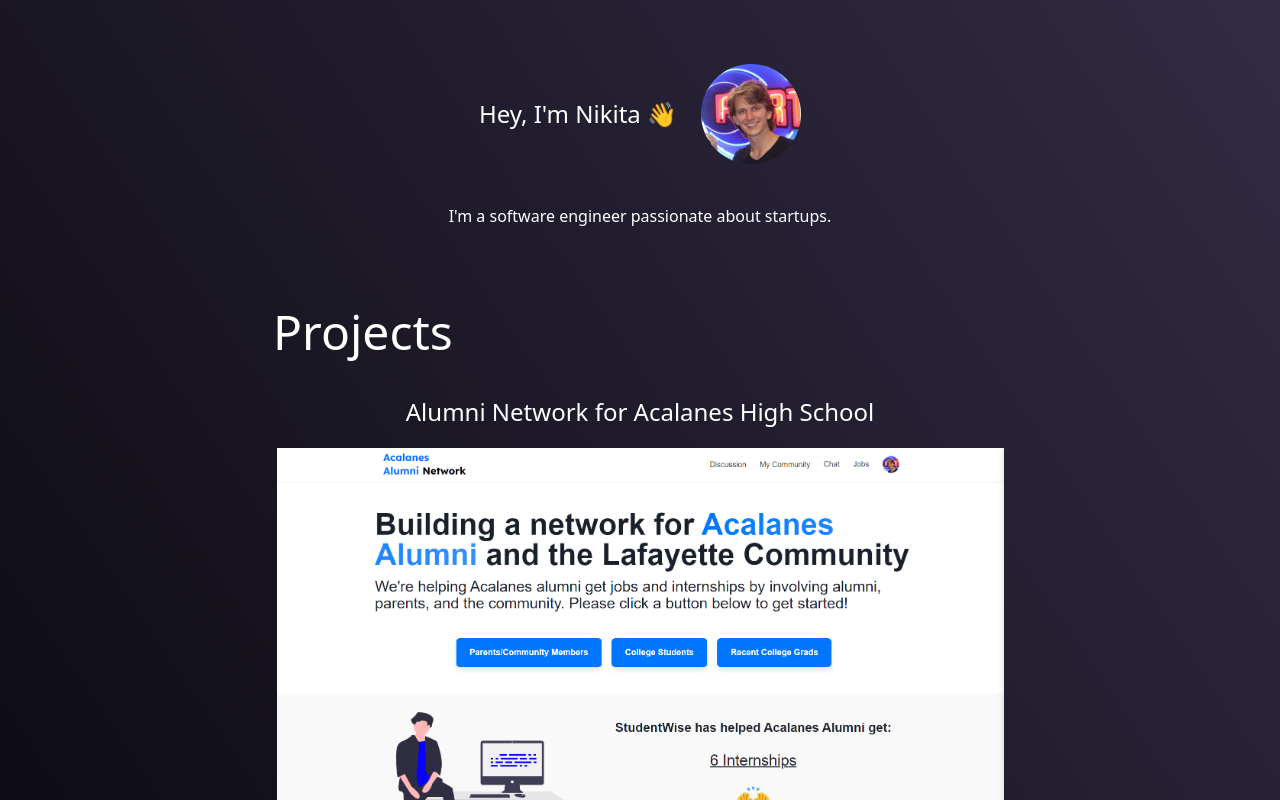
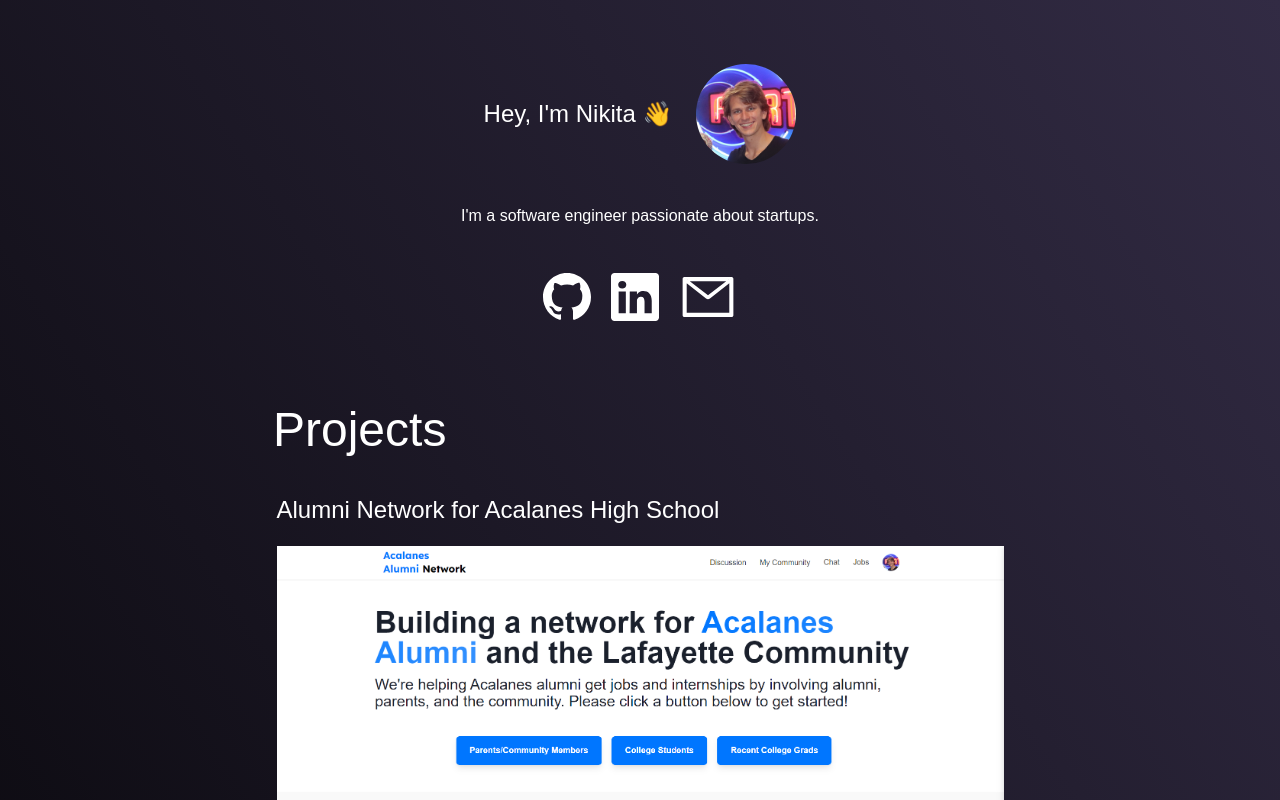
Before and after one commit to nikitamalinov/nikitamalinovsky, a Next.js app: page / in a window 1280 px wide. Shown: the top 800 px of the page. Built offline with nearby package versions, Linux system fonts and the light colour scheme.

Commit message:
styled w/ framer-motion + added socials

```diff
--- a/package.json
+++ b/package.json
@@ -9,16 +9,22 @@
     "lint": "next lint"
   },
   "dependencies": {
+    "@chakra-ui/next-js": "^2.1.4",
+    "@chakra-ui/react": "^2.7.1",
+    "@emotion/react": "^11.11.1",
+    "@emotion/styled": "^11.11.0",
     "@types/node": "20.3.2",
     "@types/react": "18.2.14",
     "@types/react-dom": "18.2.6",
     "autoprefixer": "10.4.14",
     "eslint": "8.43.0",
     "eslint-config-next": "13.4.7",
+    "framer-motion": "^10.12.17",
     "next": "13.4.7",
     "postcss": "8.4.24",
     "react": "18.2.0",
     "react-dom": "18.2.0",
+    "react-icons": "^4.10.1",
     "tailwindcss": "3.3.2",
     "typescript": "5.1.6"
   }
--- a/pages/_app.tsx
+++ b/pages/_app.tsx
@@ -1,11 +1,15 @@
 import "@/styles/globals.css";
 import type { AppProps } from "next/app";
 import SeoLayout from "@/components/Layouts/seo";
+import { ChakraProvider } from "@chakra-ui/react";
+import theme from "../theme/styles";
 
 export default function App({ Component, pageProps }: AppProps) {
   return (
-    <SeoLayout>
-      <Component {...pageProps} />
-    </SeoLayout>
+    <ChakraProvider theme={theme}>
+      <SeoLayout>
+        <Component {...pageProps} />
+      </SeoLayout>
+    </ChakraProvider>
   );
 }
--- a/pages/index.tsx
+++ b/pages/index.tsx
@@ -1,11 +1,43 @@
 import Image from "next/image";
+import { BsGithub, BsLinkedin } from "react-icons/bs";
+import { AiOutlineMail } from "react-icons/ai";
+import { motion } from "framer-motion";
+
+const childVariants = {
+  hidden: { opacity: 0, y: 20 },
+  visible: {
+    opacity: 1,
+    y: 0,
+    transition: {
+      duration: 0.5,
+    },
+  },
+};
+
+const containerVariants = {
+  hidden: { opacity: 0 },
+  visible: {
+    opacity: 1,
+    transition: {
+      staggerChildren: 0.1,
+    },
+  },
+};
 
 export default function Home() {
   return (
     <main className="flex flex-col justify-center min-h-screen items-center bg-gradient-to-tr from-black to-[#322B44] text-white">
-      <div className="mx-auto mb-10 flex flex-col ">
-        <div className="flex flex-col items-center">
-          <div className="flex items-center gap-6 mt-16">
+      <motion.div
+        className="mx-auto mb-10 flex flex-col"
+        variants={containerVariants}
+        initial="hidden"
+        animate="visible"
+      >
+        <motion.div className="flex flex-col items-center">
+          <motion.div
+            variants={childVariants}
+            className="flex items-center gap-6 mt-16"
+          >
             <span className="text-xl xs:text-2xl">
               Hey, I&apos;m Nikita{" "}
               <div className="inline-block animate-wave">👋</div>
@@ -15,18 +47,71 @@ export default function Home() {
               src="/nikita.png"
               width={100}
               height={100}
+              priority={true}
               className="rounded-full"
               alt="Nikita Malinovsky"
             />
-          </div>
+          </motion.div>
+          <motion.div className="mt-10 mx-5" variants={childVariants}>
+            I&apos;m a software engineer passionate about startups.
+          </motion.div>
+          <motion.div
+            className="mt-10 flex gap-5 items-center"
+            variants={childVariants}
+          >
+            <motion.a
+              href="https://github.com/nikitamalinov"
+              target="_blank"
+              whileHover={{
+                scale: 1.03,
+                transition: { duration: 0.1 },
+              }}
+              whileTap={{
+                scale: 0.98,
+                transition: { duration: 0.1 },
+              }}
+            >
+              <BsGithub size="48" />
+            </motion.a>
+            <motion.a
+              href="https://www.linkedin.com/in/nikita-malinovsky/"
+              target="_blank"
+              whileHover={{
+                scale: 1.03,
+                transition: { duration: 0.1 },
+              }}
+              whileTap={{
+                scale: 0.98,
+                transition: { duration: 0.1 },
+              }}
+            >
+              <BsLinkedin size="48" />
+            </motion.a>
+            <motion.a
+              href="mailto:nikita@malinovsky.net"
+              target="_blank"
+              whileHover={{
+                scale: 1.03,
+                transition: { duration: 0.1 },
+              }}
+              whileTap={{
+                scale: 0.98,
+                transition: { duration: 0.1 },
+              }}
+            >
+              <AiOutlineMail size="58" />
+            </motion.a>
+          </motion.div>
+        </motion.div>
 
-          <div className="mt-10 mx-5">
-            I&apos;m a software engineer passionate about startups.
-          </div>
-        </div>
-
-        <div className="mt-20 mb-10 text-5xl ml-5">Projects</div>
+        <motion.div
+          variants={childVariants}
+          className="mt-20 mb-10 text-5xl ml-5"
+        >
+          Projects
+        </motion.div>
         <div className="flex flex-col items-center mx-5">
+          <motion.div variants={childVariants}>
             <div className="text-2xl mb-5">
               Alumni Network for Acalanes High School
             </div>
@@ -37,6 +122,8 @@ export default function Home() {
                 <Image src="/godons.png" fill alt="Nikita Malinovsky" />
               </div>
             </a>
+          </motion.div>
+          <motion.div variants={childVariants}>
             <div className="mt-10 text-2xl mb-5">Vennbury University</div>
             {/* 1.83015267176 */}
             <a href="https://vennbury.com" target="_blank">
@@ -44,15 +131,22 @@ export default function Home() {
                 <Image src="/vennbury.png" fill alt="Nikita Malinovsky" />
               </div>
             </a>
+          </motion.div>
+          <motion.div variants={childVariants}>
             {/* 1.83556405354 */}
-          <div className="mt-10 text-2xl mb-5">Paul Graham Essays</div>
+            <div className="mt-10 text-2xl mb-5">Paul Graham&apos;s Essays</div>
             <a href="https://paulgrahamessays.com" target="_blank">
               <div className="relative h-[150px] w-[275px] xs:h-[200px] xs:w-[367px]  sm:h-[300px] sm:w-[551px] md:h-[400px] md:w-[734px]">
-              <Image src="/paulgrahamessays.png" fill alt="Nikita Malinovsky" />
+                <Image
+                  src="/paulgrahamessays.png"
+                  fill
+                  alt="Nikita Malinovsky"
+                />
               </div>
-          </a>
+            </a>{" "}
+          </motion.div>
         </div>
-      </div>
+      </motion.div>
     </main>
   );
 }
--- /dev/null
+++ b/theme/styles.js
@@ -0,0 +1,32 @@
+import { extendTheme } from "@chakra-ui/react";
+
+// example theme
+const theme = extendTheme({
+  colors: {
+    blue: "#0076ff",
+    //blue: '#1fb6ff',
+    blueHover: "#3391FF",
+    green: "#13ce66",
+    //gray: '#8492a6', // Causes border on navbar menu
+    white: "#ffffff",
+    red: "#E1341E",
+    transparent: "transparent",
+    light: "#F6F6F6 ", //grey
+    darkBlue: "#004f98", // USAFA Blue
+    switchBlueScheme: {
+      500: "#0076ff",
+    },
+  },
+  fonts: {
+    heading: "Arial, serif",
+    body: "sans-serif",
+    mono: "Menlo, monospace",
+  },
+  breakpoints: {},
+
+  fontWeights: {},
+  lineHeights: {},
+  letterSpacings: {},
+});
+
+export default theme;
```
Also changed, not shown: 1 other file (tests, documents, lock files or other folders). Lines whose indentation alone changed are shown as unchanged.
